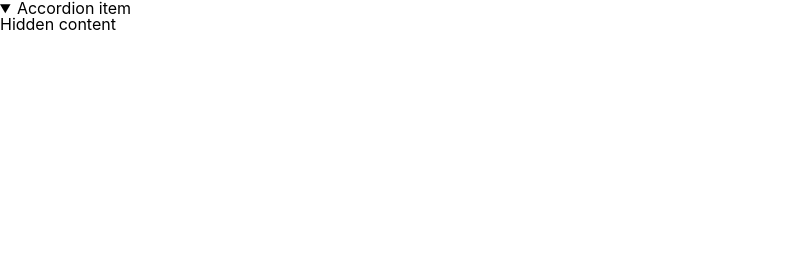
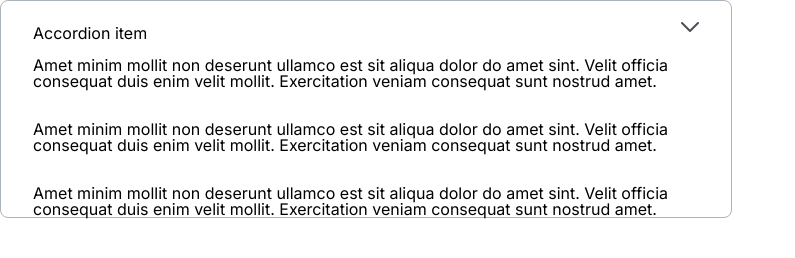
Before and after one commit to js-tasks-ru/htmlcss-20220919_andrewinapple, a website: page 03-lection1/02-accordion/index.html in a window 1280 px wide. Both pictures are taken after a click on the heading "Accordion item". Shown: the whole page, without its empty margins (0-795 px from the left). Drawn offline with Linux system fonts and the light colour scheme; a web font is replaced by a local one.

Commit message:
Accordion comleted

```diff
--- a/03-lection1/02-accordion/accordion.css
+++ b/03-lection1/02-accordion/accordion.css
@@ -1 +1,48 @@
 /* Стилизация аккордеона */
+/* Including font here only because this homework is all about accordion */
+
+/* Font */
+
+@import url('https://fonts.googleapis.com/css2?family=Inter&display=swap');
+
+/* <details> element */
+.accordion {
+    display: block;
+    font-family: 'Inter';
+    font-style: normal;
+    font-weight: 400;
+    border: 1px solid #ACB5BD;
+    border-radius: 8px;
+    width: 730px;
+    position: relative;
+}
+
+/* <summary> element */
+.accordion__title {
+    cursor: pointer;
+    margin-left: 32px;
+    margin-top: 24px;
+    margin-bottom: 16px;
+    list-style: none;
+}
+
+.accordion__title:after {
+    content: url('img/Vectorarrow.svg');
+    position: absolute;
+    right: 32px;
+    top: 19px;
+}
+
+.accordion[open] .accordion__title:after {
+    rotate: 180deg;
+}
+
+
+.accordion__el {
+    margin-left: 32px;
+    margin-bottom: 32px;
+}
+
+.accordion__el:last-child {
+    margin-bottom: 0px;
+}
--- a/03-lection1/02-accordion/index.html
+++ b/03-lection1/02-accordion/index.html
@@ -1,18 +1,30 @@
 <!DOCTYPE html>
 <!-- Страница с аккордеоном -->
 <html lang="ru">
+
 <head>
     <link rel="stylesheet" href="../../assets/css/main.css">
     <link rel="stylesheet" href="./accordion.css">
 </head>
+
 <body>
-        <details>
-            <summary>
+    <details class="accordion">
+        <summary class="accordion__title">
             Accordion item
         </summary>
-            <p>
-                Hidden content
+        <p class="accordion__el">
+            Amet minim mollit non deserunt ullamco est sit aliqua dolor do amet sint. Velit officia consequat duis enim
+            velit mollit. Exercitation veniam consequat sunt nostrud amet.
+        </p>
+        <p class="accordion__el">
+            Amet minim mollit non deserunt ullamco est sit aliqua dolor do amet sint. Velit officia consequat duis enim
+            velit mollit. Exercitation veniam consequat sunt nostrud amet.
+        </p>
+        <p class="accordion__el">
+            Amet minim mollit non deserunt ullamco est sit aliqua dolor do amet sint. Velit officia consequat duis enim
+            velit mollit. Exercitation veniam consequat sunt nostrud amet.
         </p>
     </details>
 </body>
+
 </html>
```
Also changed, not shown: 03-lection1/02-accordion/img/Vectorarrow.png (added), 03-lection1/02-accordion/img/Vectorarrow.svg (added). Lines whose indentation alone changed are shown as unchanged.
